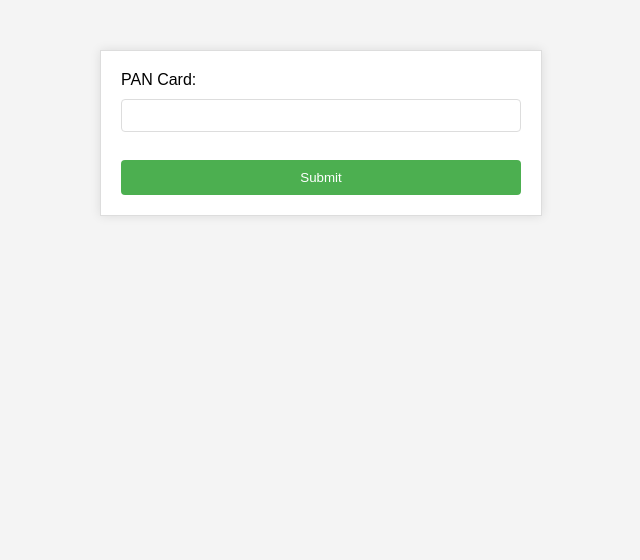
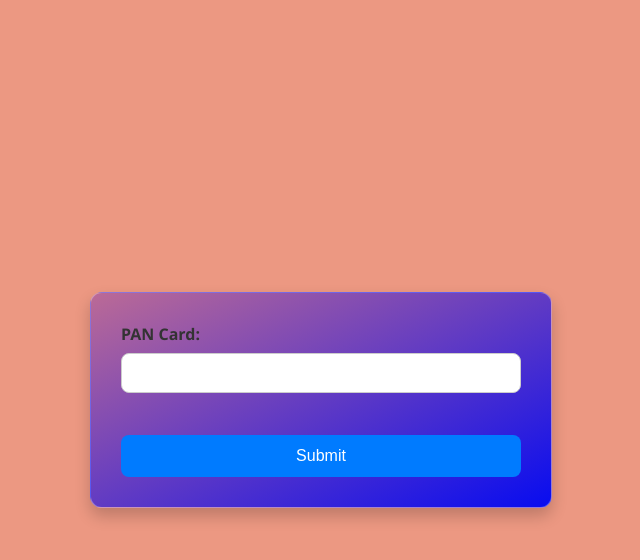
Before and after one commit to Mufeedkm010/Dynamic-Pan-Card-verification-using-HTML-CSS-and-JAVASCRIPT, a plain HTML site: page index.html in a window 1280 px wide. Shown: the whole page, without its empty margins (319-959 px from the left). Drawn offline with Linux system fonts and the light colour scheme.

Commit message:
Add files via upload

```diff
--- a/style.css
+++ b/style.css
@@ -1,18 +1,22 @@
 body {
-    font-family: Arial, sans-serif;
-    background-color: #f4f4f4;
+    font-family: 'Segoe UI', Tahoma, Geneva, Verdana, sans-serif;
+    background-color: #ec9882;
     margin: 0;
     padding: 0;
+    display: flex;
+    justify-content: center;
+    align-items: center;
+    height: 100vh;
 }
 
 .container {
     width: 100%;
     max-width: 400px;
-    margin: 50px auto;
-    background-color: #ffffff;
-    padding: 20px;
-    border: 1px solid #ddd;
-    box-shadow: 0 0 10px rgba(0, 0, 0, 0.1);
+    padding: 30px;
+    border-radius: 12px;
+    box-shadow: 0 8px 16px rgba(0, 0, 0, 0.2);
+    background: linear-gradient(155deg, #bb6a96, #080cf0);
+    border: 1px solid rgba(255, 255, 255, 0.3);
 }
 
 form {
@@ -21,30 +25,42 @@ form {
 }
 
 label {
-    margin-bottom: 10px;
+    margin-bottom: 8px;
+    font-weight: bold;
+    color: #333;
 }
 
 input {
-    padding: 8px;
-    margin-bottom: 10px;
-    border: 1px solid #ddd;
-    border-radius: 4px;
+    padding: 10px;
+    margin-bottom: 20px;
+    border: 1px solid #ccc;
+    border-radius: 8px;
+    font-size: 16px;
+    transition: all 0.3s ease-in-out;
+}
+
+input:focus {
+    border-color: #007BFF;
+    box-shadow: 0 0 8px rgba(0, 123, 255, 0.2);
 }
 
 button {
-    padding: 10px;
-    background-color: #4CAF50;
+    padding: 12px;
+    background-color: #007BFF;
     color: white;
     border: none;
     cursor: pointer;
-    border-radius: 4px;
+    border-radius: 8px;
+    font-size: 16px;
+    transition: background-color 0.3s ease-in-out;
 }
 
 button:hover {
-    background-color: #45a049;
+    background-color: #0056b3;
 }
 
 .error-message {
     color: red;
-    margin-left: 10px;
+    font-size: 20px;
+    text-align: center;
 }
```
